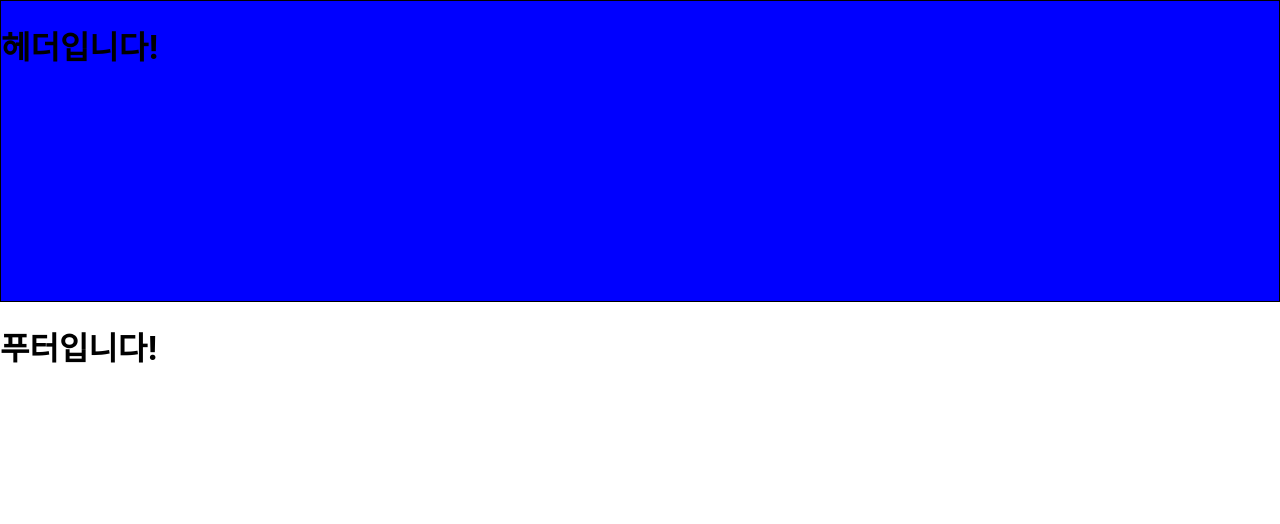
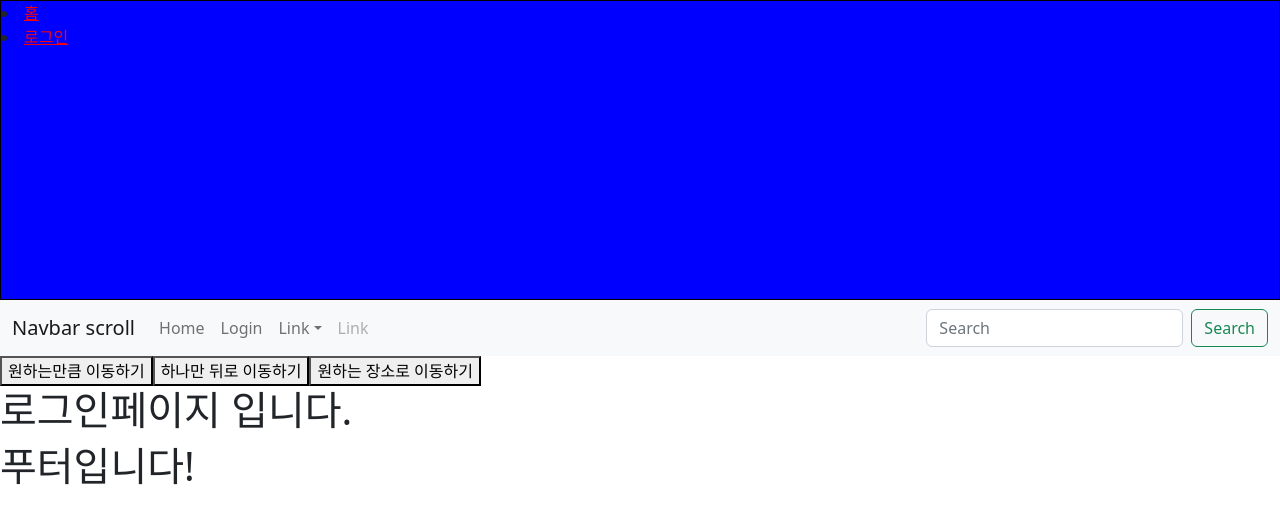
Before and after one commit to qkrfowns45/react-practice, a React (Create React App) app: page /login/1 in a window 1280 px wide. Shown: the top 524 px of the page. Built offline with nearby package versions, Linux system fonts and the light colour scheme.

Commit message:
router 마무리 및 a태그 연습

```diff
--- a/package.json
+++ b/package.json
@@ -6,7 +6,9 @@
     "@testing-library/jest-dom": "^5.16.5",
     "@testing-library/react": "^13.4.0",
     "@testing-library/user-event": "^13.5.0",
+    "bootstrap": "^5.2.3",
     "react": "^18.2.0",
+    "react-bootstrap": "^2.7.0",
     "react-dom": "^18.2.0",
     "react-router-dom": "^5.2.0",
     "react-scripts": "5.0.1",
--- a/src/App.js
+++ b/src/App.js
@@ -10,8 +10,7 @@ function App() {
     <div>
       <Header />
       <Route path="/" exact={true} component={HomePage} />
-      <Route path="/login" exact={true} component={LoginPage} />
-      {/* <Route path="/login" exact={true} component={LoginPage} /> */}
+      <Route path="/login/:id" exact={true} component={LoginPage} />
       <Footer />
     </div>
   );
--- a/src/components/Header.js
+++ b/src/components/Header.js
@@ -1,4 +1,13 @@
 import React from 'react';
+import {
+  Button,
+  Container,
+  Form,
+  Nav,
+  Navbar,
+  NavDropdown,
+} from 'react-bootstrap';
+import { Link } from 'react-router-dom';
 import styled from 'styled-components';
 
 const StyledHeaderButtonDiv = styled.div`
@@ -6,11 +15,68 @@ const StyledHeaderButtonDiv = styled.div`
   height: 300px;
   background-color: ${(props) => props.backgroundColor};
 `;
+
+const StyledHeadLink = styled(Link)`
+  color: red;
+`;
 const Header = () => {
   return (
-    <StyledHeaderButtonDiv backgroundColor="blue">
-      <h1>헤더입니다!</h1>
-    </StyledHeaderButtonDiv>
+    <div>
+      <StyledHeaderButtonDiv backgroundColor="blue">
+        <u1>
+          <li>
+            <StyledHeadLink to="/">홈</StyledHeadLink>
+          </li>
+          <li>
+            <StyledHeadLink to="/login/10">로그인</StyledHeadLink>
+          </li>
+        </u1>
+      </StyledHeaderButtonDiv>
+      <>
+        <Navbar bg="light" expand="lg">
+          <Container fluid>
+            <Navbar.Brand href="#">Navbar scroll</Navbar.Brand>
+            <Navbar.Toggle aria-controls="navbarScroll" />
+            <Navbar.Collapse id="navbarScroll">
+              <Nav
+                className="me-auto my-2 my-lg-0"
+                style={{ maxHeight: '100px' }}
+                navbarScroll
+              >
+                <Link to="/" className="nav-link">
+                  Home
+                </Link>
+                <Link to="/login/10" className="nav-link">
+                  Login
+                </Link>
+                <NavDropdown title="Link" id="navbarScrollingDropdown">
+                  <NavDropdown.Item href="#action3">Action</NavDropdown.Item>
+                  <NavDropdown.Item href="#action4">
+                    Another action
+                  </NavDropdown.Item>
+                  <NavDropdown.Divider />
+                  <NavDropdown.Item href="#action5">
+                    Something else here
+                  </NavDropdown.Item>
+                </NavDropdown>
+                <Nav.Link href="#" disabled>
+                  Link
+                </Nav.Link>
+              </Nav>
+              <Form className="d-flex">
+                <Form.Control
+                  type="search"
+                  placeholder="Search"
+                  className="me-2"
+                  aria-label="Search"
+                />
+                <Button variant="outline-success">Search</Button>
+              </Form>
+            </Navbar.Collapse>
+          </Container>
+        </Navbar>
+      </>
+    </div>
   );
 };
 
--- a/src/components/home/Home.js
+++ b/src/components/home/Home.js
@@ -1,3 +1,4 @@
+import { Button } from 'react-bootstrap';
 import React from 'react';
 import styled from 'styled-components';
 
@@ -23,12 +24,13 @@ const Home = (props) => {
   return (
     <div>
       <h1>여기는 홈페이지 입니다.</h1>
+      <Button variant="primary">Primary</Button>
       <StyledAddButton user={user}>더하기</StyledAddButton>
       <StyledDeleteButton user={user} onClick={() => setBoards([])}>
         전체삭제
       </StyledDeleteButton>
       {boards.map((board) => (
-        <h3>
+        <h3 key={board.id}>
           제목 : {board.title} 내용: {board.content}
         </h3>
       ))}
--- a/src/index.js
+++ b/src/index.js
@@ -4,14 +4,13 @@ import './index.css';
 import App from './App';
 import reportWebVitals from './reportWebVitals';
 import { BrowserRouter } from 'react-router-dom';
+import 'bootstrap/dist/css/bootstrap.min.css';
 
 const root = ReactDOM.createRoot(document.getElementById('root'));
 root.render(
-  <React.StrictMode>
-    <BrowserRouter>
-      <App />
-    </BrowserRouter>
-  </React.StrictMode>,
+  <BrowserRouter>
+    <App />
+  </BrowserRouter>,
 );
 
 // If you want to start measuring performance in your app, pass a function
--- a/src/page/LoginPage.js
+++ b/src/page/LoginPage.js
@@ -1,7 +1,19 @@
 import React from 'react';
 import Login from '../components/login/Login';
 
-const LoginPage = () => {
-  return <Login />;
+const LoginPage = (props) => {
+  console.log('LoginPage', props);
+  return (
+    <div>
+      <button onClick={() => props.history.go(-1)}>원하는만큼 이동하기</button>
+      <button onClick={() => props.history.goBack()}>
+        하나만 뒤로 이동하기
+      </button>
+      <button onClick={() => props.history.push('/')}>
+        원하는 장소로 이동하기
+      </button>
+      <Login />
+    </div>
+  );
 };
 export default LoginPage;
```
Also changed, not shown: 1 other file (tests, documents, lock files or other folders).
